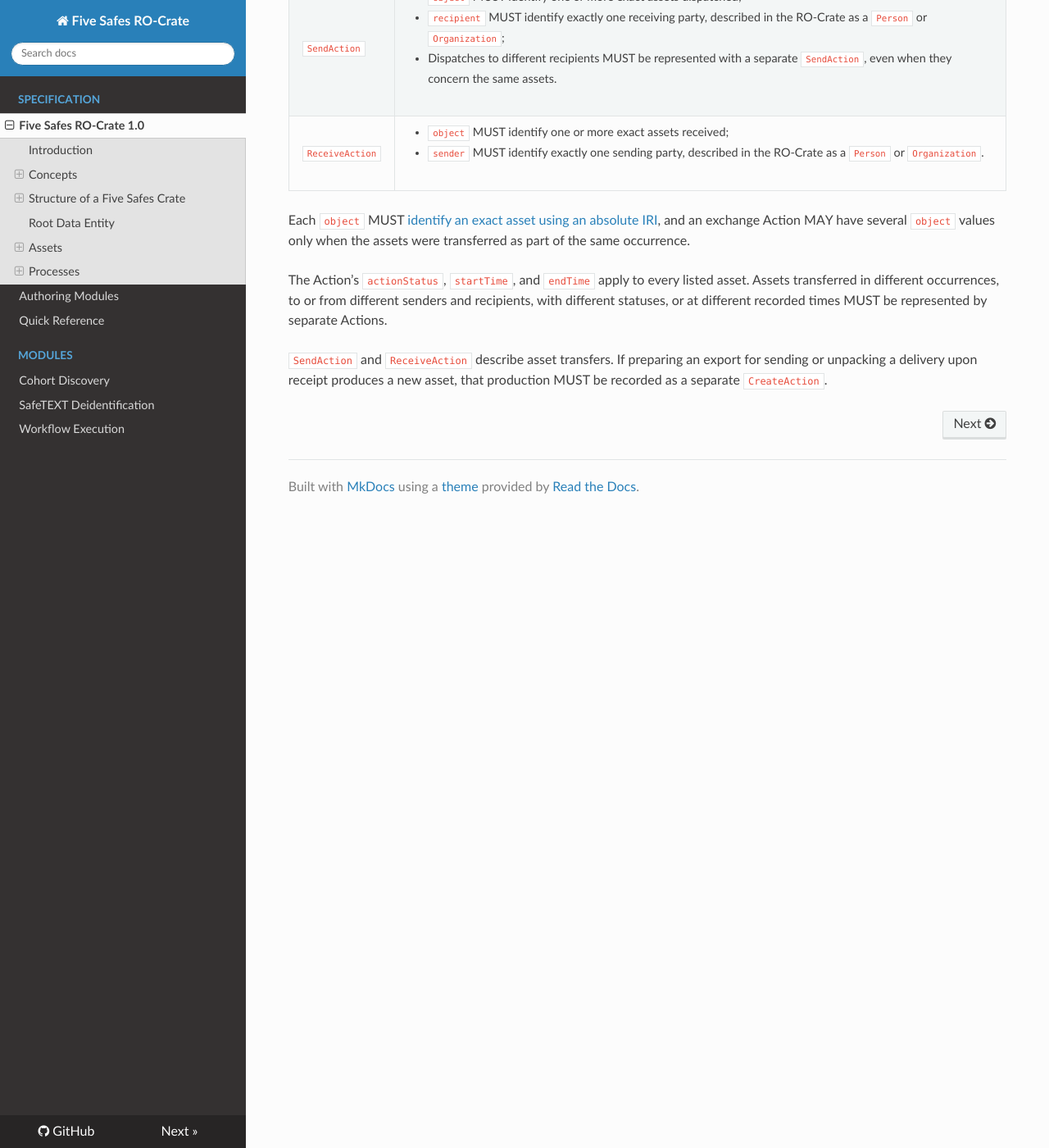
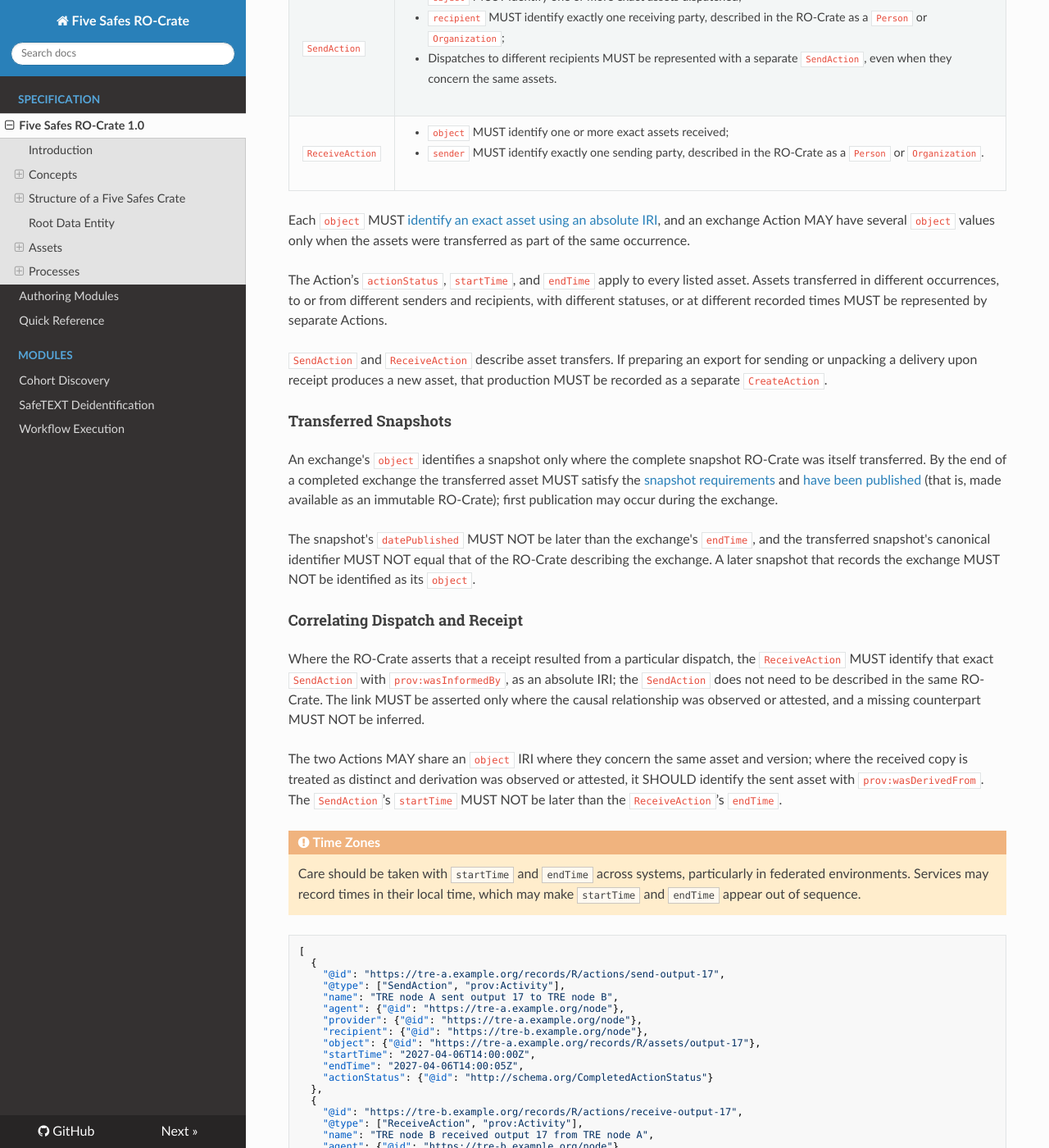
Before and after one commit to eScienceLab/Five-Safes-RO-Crate, an MkDocs documentation site: the page built from docs/index.md, in a window 1280 px wide and 1400 px high, scrolled down 13516 px. Shown: the whole window at 82% size. Built offline with MkDocs 1.6.1, drawn with Linux system fonts in a browser that asks for light colours; nearby versions of some CDN libraries; some of the changed text lies outside the part shown.

Commit message:
docs: transferring snapshots

````diff
--- a/docs/index.md
+++ b/docs/index.md
@@ -489,3 +489,65 @@ Each `object` MUST [identify an exact asset using an absolute IRI](#referencing-
 The Action’s `actionStatus`, `startTime`, and `endTime` apply to every listed asset. Assets transferred in different occurrences, to or from different senders and recipients, with different statuses, or at different recorded times MUST be represented by separate Actions.
 
 `SendAction` and `ReceiveAction` describe asset transfers. If preparing an export for sending or unpacking a delivery upon receipt produces a new asset, that production MUST be recorded as a separate `CreateAction`.
+
+#### Transferred Snapshots
+
+An exchange's `object` identifies a snapshot only where the complete snapshot RO-Crate was itself transferred. By the end of a completed exchange the transferred asset MUST satisfy the [snapshot requirements](#snapshot-requirements) and [have been published](#representation-dates) (that is, made available as an immutable RO-Crate); first publication may occur during the exchange.
+
+The snapshot's `datePublished` MUST NOT be later than the exchange's `endTime`, and the transferred snapshot's canonical identifier MUST NOT equal that of the RO-Crate describing the exchange. A later snapshot that records the exchange MUST NOT be identified as its `object`.
+
+#### Correlating Dispatch and Receipt
+
+Where the RO-Crate asserts that a receipt resulted from a particular dispatch, the `ReceiveAction` MUST identify that exact `SendAction` with `prov:wasInformedBy`, as an absolute IRI; the `SendAction` does not need to be described in the same RO-Crate. The link MUST be asserted only where the causal relationship was observed or attested, and a missing counterpart MUST NOT be inferred.
+
+The two Actions MAY share an `object` IRI where they concern the same asset and version; where the received copy is treated as distinct and derivation was observed or attested, it SHOULD identify the sent asset with `prov:wasDerivedFrom`. The `SendAction`’s `startTime` MUST NOT be later than the `ReceiveAction`’s `endTime`.
+
+!!! warning "Time Zones"
+    Care should be taken with `startTime` and `endTime` across systems, particularly in federated environments. Services may record times in their local time, which may make `startTime` and `endTime` appear out of sequence.
+
+```json
+[
+  {
+    "@id": "https://tre-a.example.org/records/R/actions/send-output-17",
+    "@type": ["SendAction", "prov:Activity"],
+    "name": "TRE node A sent output 17 to TRE node B",
+    "agent": {"@id": "https://tre-a.example.org/node"},
+    "provider": {"@id": "https://tre-a.example.org/node"},
+    "recipient": {"@id": "https://tre-b.example.org/node"},
+    "object": {"@id": "https://tre-a.example.org/records/R/assets/output-17"},
+    "startTime": "2027-04-06T14:00:00Z",
+    "endTime": "2027-04-06T14:00:05Z",
+    "actionStatus": {"@id": "http://schema.org/CompletedActionStatus"}
+  },
+  {
+    "@id": "https://tre-b.example.org/records/R/actions/receive-output-17",
+    "@type": ["ReceiveAction", "prov:Activity"],
+    "name": "TRE node B received output 17 from TRE node A",
+    "agent": {"@id": "https://tre-b.example.org/node"},
+    "provider": {"@id": "https://tre-b.example.org/node"},
+    "sender": {"@id": "https://tre-a.example.org/node"},
+    "object": {"@id": "https://tre-a.example.org/records/R/assets/output-17"},
+    "prov:wasInformedBy": {
+      "@id": "https://tre-a.example.org/records/R/actions/send-output-17"
+    },
+    "startTime": "2027-04-06T14:00:04Z",
+    "endTime": "2027-04-06T14:00:06Z",
+    "actionStatus": {"@id": "http://schema.org/CompletedActionStatus"}
+  },
+  {
+    "@id": "https://tre-a.example.org/records/R/assets/output-17",
+    "@type": "Dataset",
+    "name": "Checked output 17"
+  },
+  {
+    "@id": "https://tre-a.example.org/node",
+    "@type": "Organization",
+    "name": "TRE node A"
+  },
+  {
+    "@id": "https://tre-b.example.org/node",
+    "@type": "Organization",
+    "name": "TRE node B"
+  }
+]
+```
````
